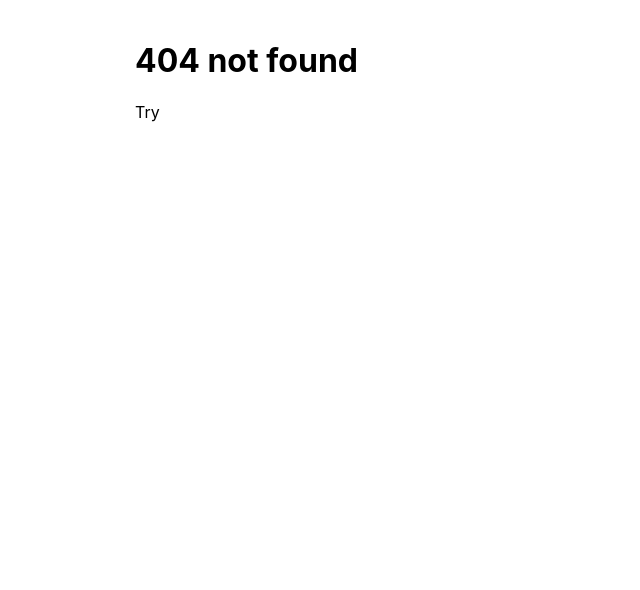
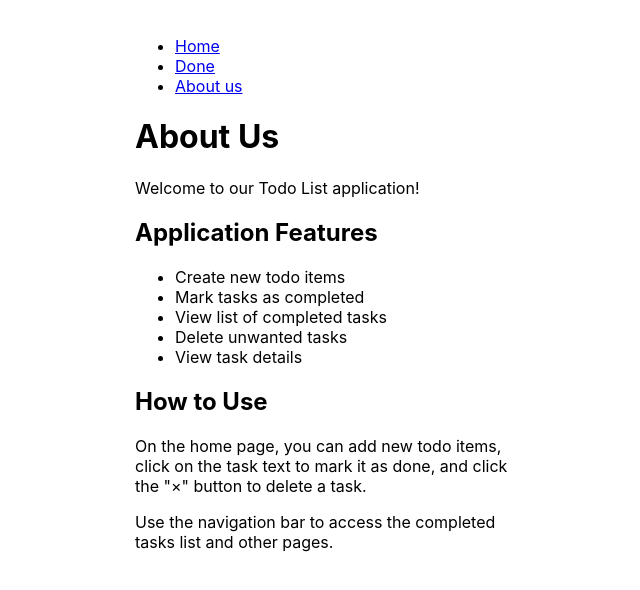
Before and after one commit to Lanest8/day10-todo, a React (Create React App) app: page /about in a window 1280 px wide. Before the commit this address had no page. Shown: the top 590 px of the page, without its empty margins (305-945 px from the left). Built offline with nearby package versions, Linux system fonts and the light colour scheme.

Commit message:
feat(router): add AboutUsPage

```diff
--- a/src/layouts/DefaultLayout.js
+++ b/src/layouts/DefaultLayout.js
@@ -7,6 +7,7 @@ export function DefaultLayout() {
 				<ul>
 					<li><NavLink to={"/"}>Home</NavLink></li>
 					<li><NavLink to={"/done"}>Done</NavLink></li>
+					<li><NavLink to={"/about"}>About us</NavLink></li>
 				</ul>
 			</nav>
 		</header>
--- /dev/null
+++ b/src/pages/AboutUsPage.js
@@ -0,0 +1,22 @@
+export function AboutUsPage() {
+	return (
+		<div className="about-us-page">
+			<h1>About Us</h1>
+			<p>Welcome to our Todo List application!</p>
+
+			<h2>Application Features</h2>
+			<ul>
+				<li>Create new todo items</li>
+				<li>Mark tasks as completed</li>
+				<li>View list of completed tasks</li>
+				<li>Delete unwanted tasks</li>
+				<li>View task details</li>
+			</ul>
+
+			<h2>How to Use</h2>
+			<p>On the home page, you can add new todo items, click on the task text to mark it as done, and click the "×" button to delete a task.</p>
+			<p>Use the navigation bar to access the completed tasks list and other pages.</p>
+
+		</div>
+	);
+}
--- a/src/routes/Routes.js
+++ b/src/routes/Routes.js
@@ -4,6 +4,7 @@ import {HomePage} from "../pages/HomePage";
 import {DefaultLayout} from "../layouts/DefaultLayout";
 import {DoneListPage} from "../pages/DoneListPage";
 import {TodoDetailPage} from "../pages/TodoDetailPage";
+import {AboutUsPage} from "../pages/AboutUsPage";
 
 export const routes = createBrowserRouter
 ([
@@ -27,6 +28,10 @@ export const routes = createBrowserRouter
 			{
 				path: "/done/:id",
 				element: <TodoDetailPage/>
+			},
+			{
+				path: "/about",
+				element: <AboutUsPage/>
 			}
 		]
 	}
```
